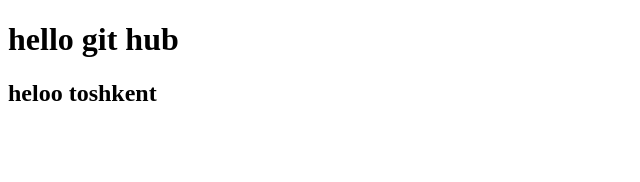
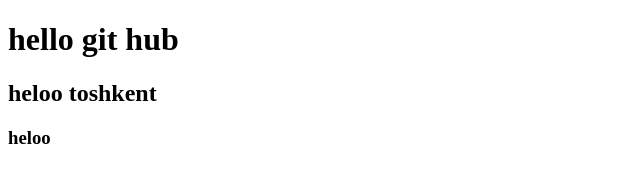
Before and after one commit to shoh20070216/second-site, a plain HTML site: page index.html in a window 1280 px wide. Shown: the full height of the page, 0-640 px from the left. Drawn offline with Linux system fonts and the light colour scheme.

Commit message:
h3 qoshdim

```diff
--- a/index.html
+++ b/index.html
@@ -9,6 +9,6 @@
 
     <h1>hello git hub</h1>
     <h2>heloo toshkent</h2>
-
+    <h3>heloo</h3>
 </body>
 </html>
```
